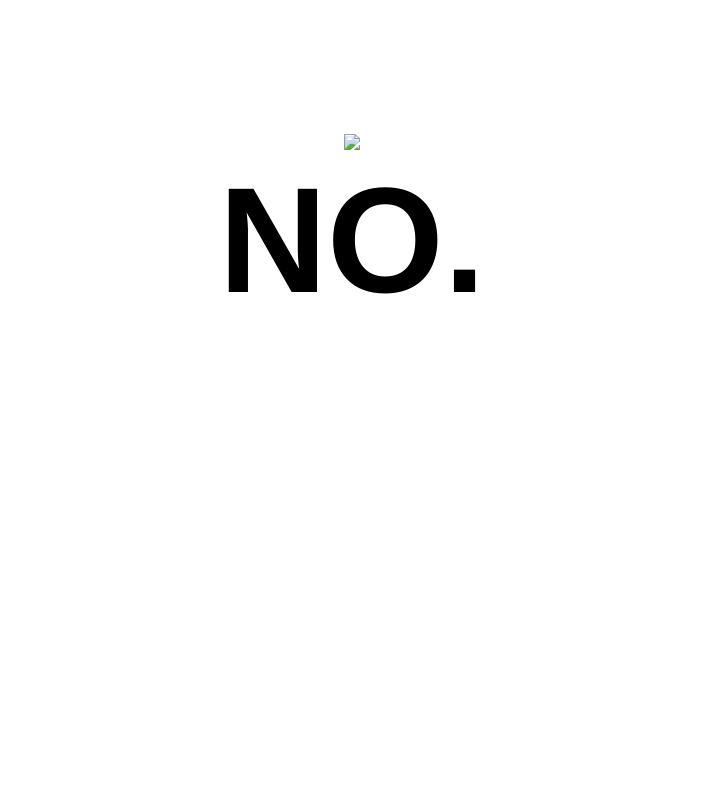
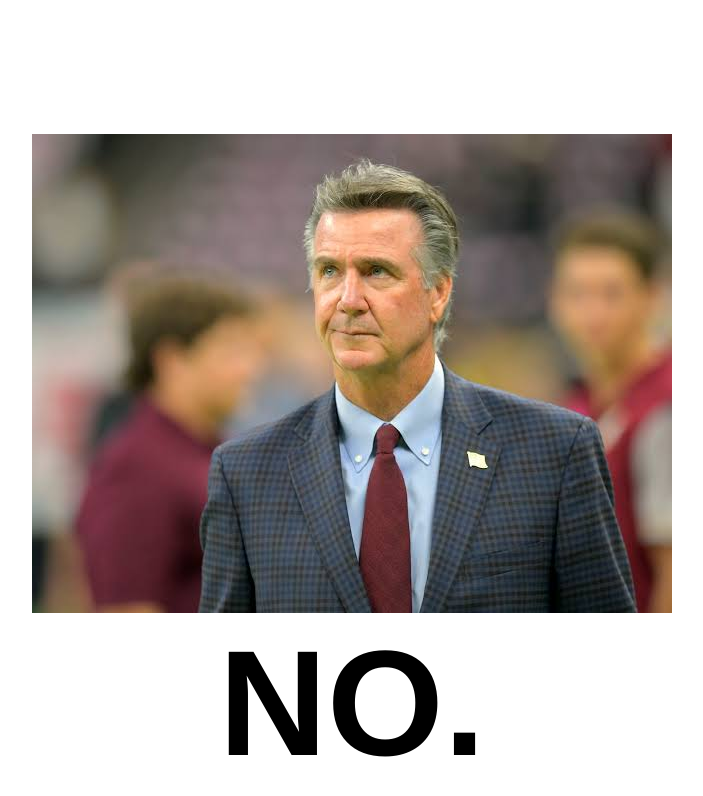
Before and after one commit to swolfand/firebruceallen, a plain HTML site: page index.html in a window 1280 px wide. Shown: the whole page, without its empty margins (288-991 px from the left). Drawn offline with Linux system fonts and the light colour scheme.

Commit message:
Update index.html

```diff
--- a/index.html
+++ b/index.html
@@ -50,7 +50,7 @@ text-align: center;
 </script>
 <div class="page-wrapper">
 <div class="content">
-<img id="main-img" src="/images.jpg">
+<img id="main-img" src="/images.jpeg">
 <h1>
 NO.
 </h1>
```
